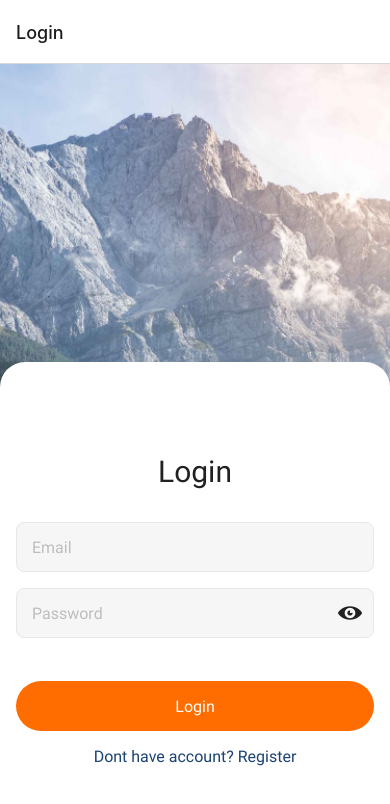
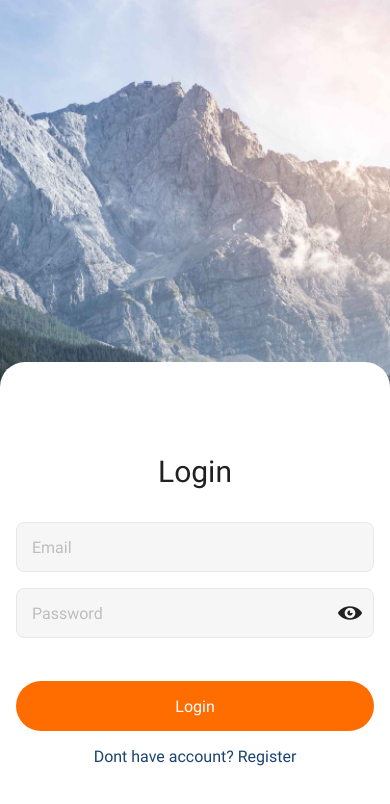
Before and after one commit to Serhii-Buha/goit-react-native-hw, a React Native app: screen /Login in a window 390 px wide. Shown: the top 804 px of the page. Built offline with nearby package versions, Linux system fonts and the light colour scheme.

Commit message:
add screenOptions in MainNavigator

```diff
--- a/App.js
+++ b/App.js
@@ -22,7 +22,12 @@ export default function App() {
     <>
       <StatusBar style="auto" />
       <NavigationContainer>
-        <MainNavigator.Navigator initialRouteName="Login">
+        <MainNavigator.Navigator
+          initialRouteName="Login"
+          screenOptions={{
+            headerShown: false,
+          }}
+        >
           <MainNavigator.Screen name="Login" component={LoginScreen} />
           <MainNavigator.Screen
             name="Register"
--- a/src/screens/LoginScreen.jsx
+++ b/src/screens/LoginScreen.jsx
@@ -90,11 +90,14 @@ export default function LoginScreen() {
               />
             </View>
           </KeyboardAvoidingView>
+
           <TouchableOpacity style={styles.button} onPress={onPress}>
             <Text style={styles.buttonText}>Login</Text>
           </TouchableOpacity>
+
           <View style={styles.bottomText}>
             <Text style={styles.text}>Dont have account? </Text>
+
             <TouchableOpacity onPress={() => navigation.navigate('Register')}>
               <Text style={styles.text}>Register</Text>
             </TouchableOpacity>
--- a/src/screens/RegistrationScreen.jsx
+++ b/src/screens/RegistrationScreen.jsx
@@ -58,6 +58,7 @@ export default function RegistrationScreen() {
               />
             )}
           </ImageBackground>
+
           <Text style={styles.header}>Registration</Text>
           <KeyboardAvoidingView
             behavior={Platform.OS == 'ios' ? 'padding' : 'height'}
@@ -130,11 +131,14 @@ export default function RegistrationScreen() {
               />
             </View>
           </KeyboardAvoidingView>
+
           <TouchableOpacity style={styles.button} onPress={onPress}>
             <Text style={styles.buttonText}>Register</Text>
           </TouchableOpacity>
+
           <View style={styles.bottomText}>
             <Text style={styles.text}>Have account? </Text>
+
             <TouchableOpacity onPress={() => navigation.navigate('Login')}>
               <Text style={styles.text}>Login</Text>
             </TouchableOpacity>
```
